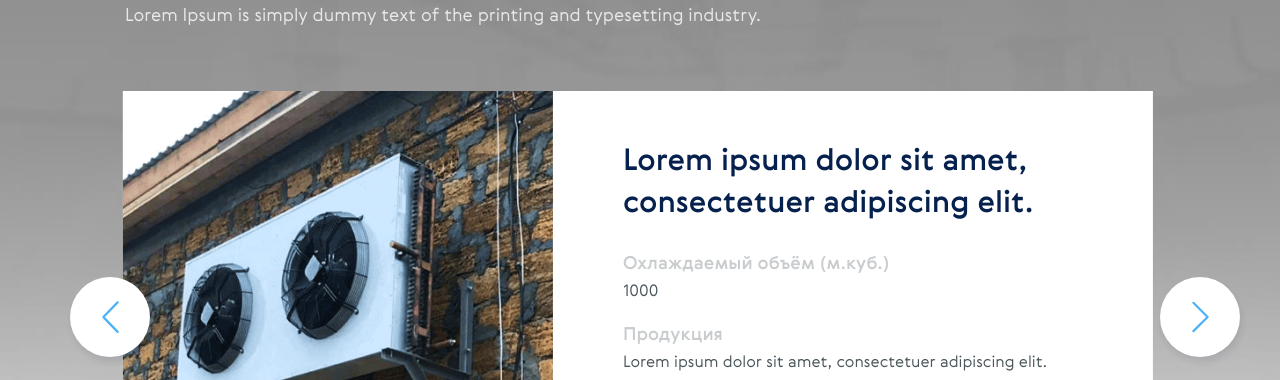
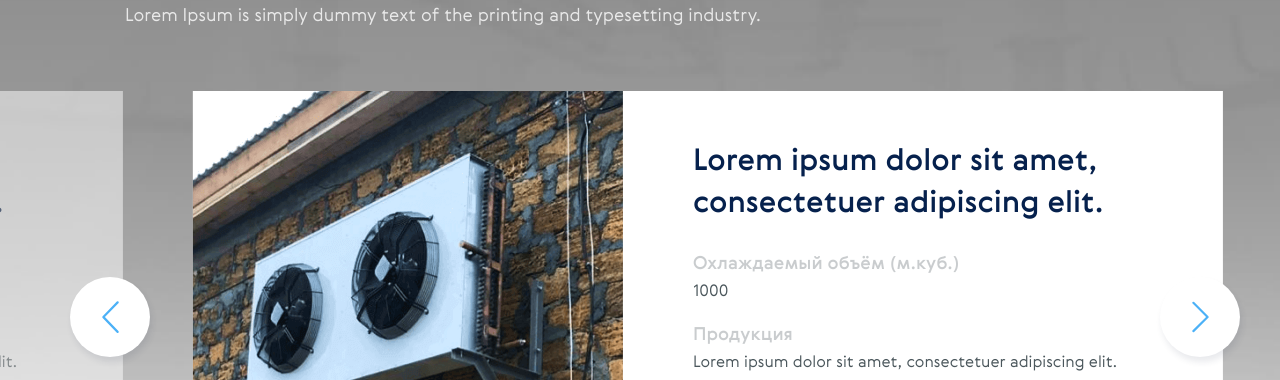
Before and after one commit to yurafreedom/source_of_cold, a website: page assets/main-block.html in a window 1280 px wide. Shown: the part 6967-7347 px from the top of the page. Drawn offline with nearby package versions, Linux system fonts and the light colour scheme; files that its build step writes are made by us from their sources; files whose address does not match are found by name.

Commit message:
last changes 17.09.19

```diff
--- a/assets/js/main.js
+++ b/assets/js/main.js
@@ -198,6 +198,7 @@ $(document).ready(function () {
         spaceBetween: 70,
         loop: true,
         speed: 600,
+        centeredSlides: true,
         navigation: {
             nextEl: '.project-button-next',
             prevEl: '.project-button-prev',
--- a/assets/scss/blocks/plugins.scss
+++ b/assets/scss/blocks/plugins.scss
@@ -126,6 +126,10 @@
 	overflow: visible;
 }
 
+#project_slider .swiper-slide {
+	width: 1030px;
+}
+
 #project_slider .swiper-slide:not(.swiper-slide-active) {
   opacity: 0.5;
   transition: all .3s ease-in-out;
```
Also changed, not shown: dist/js/main.min.js.
